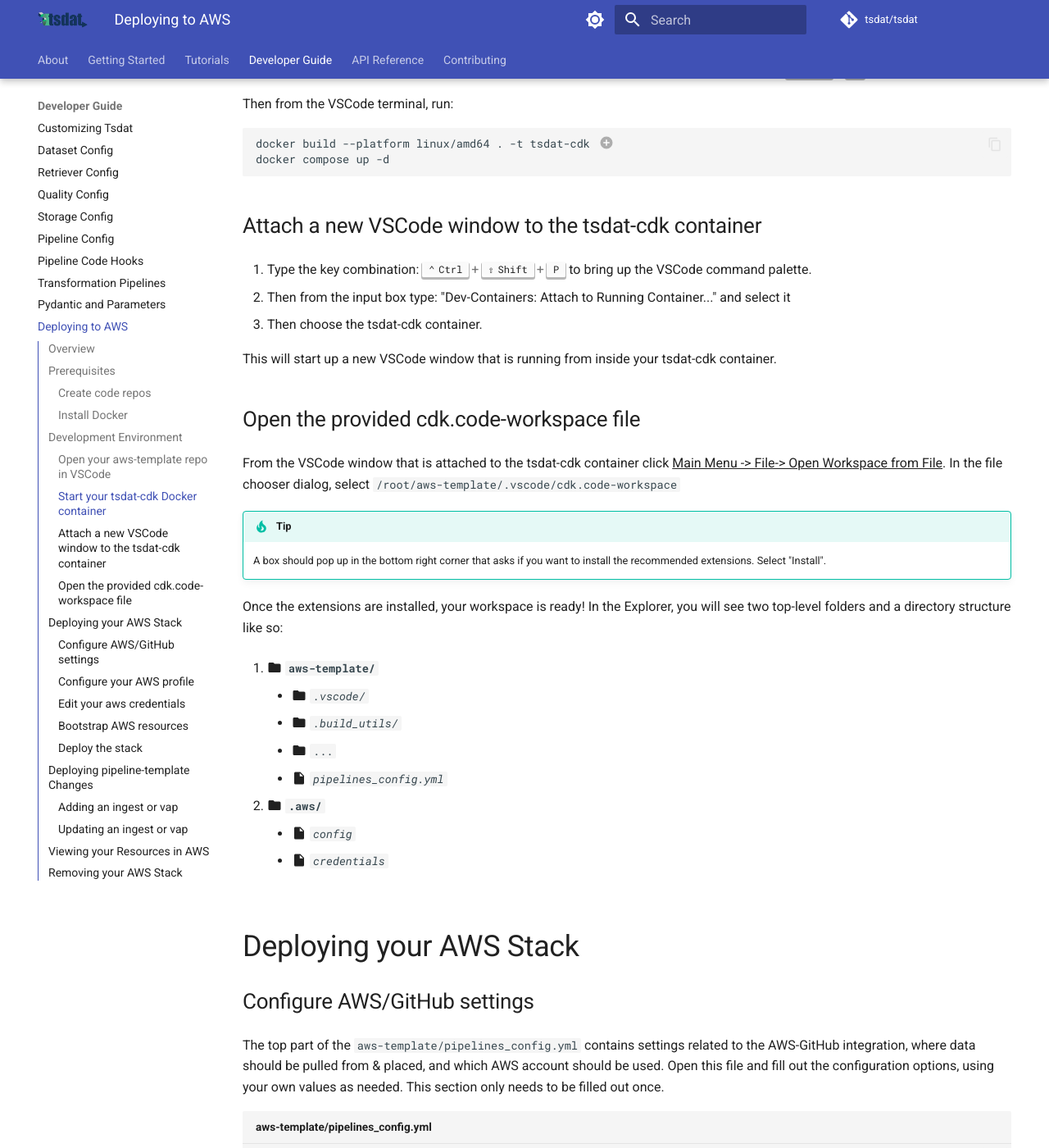
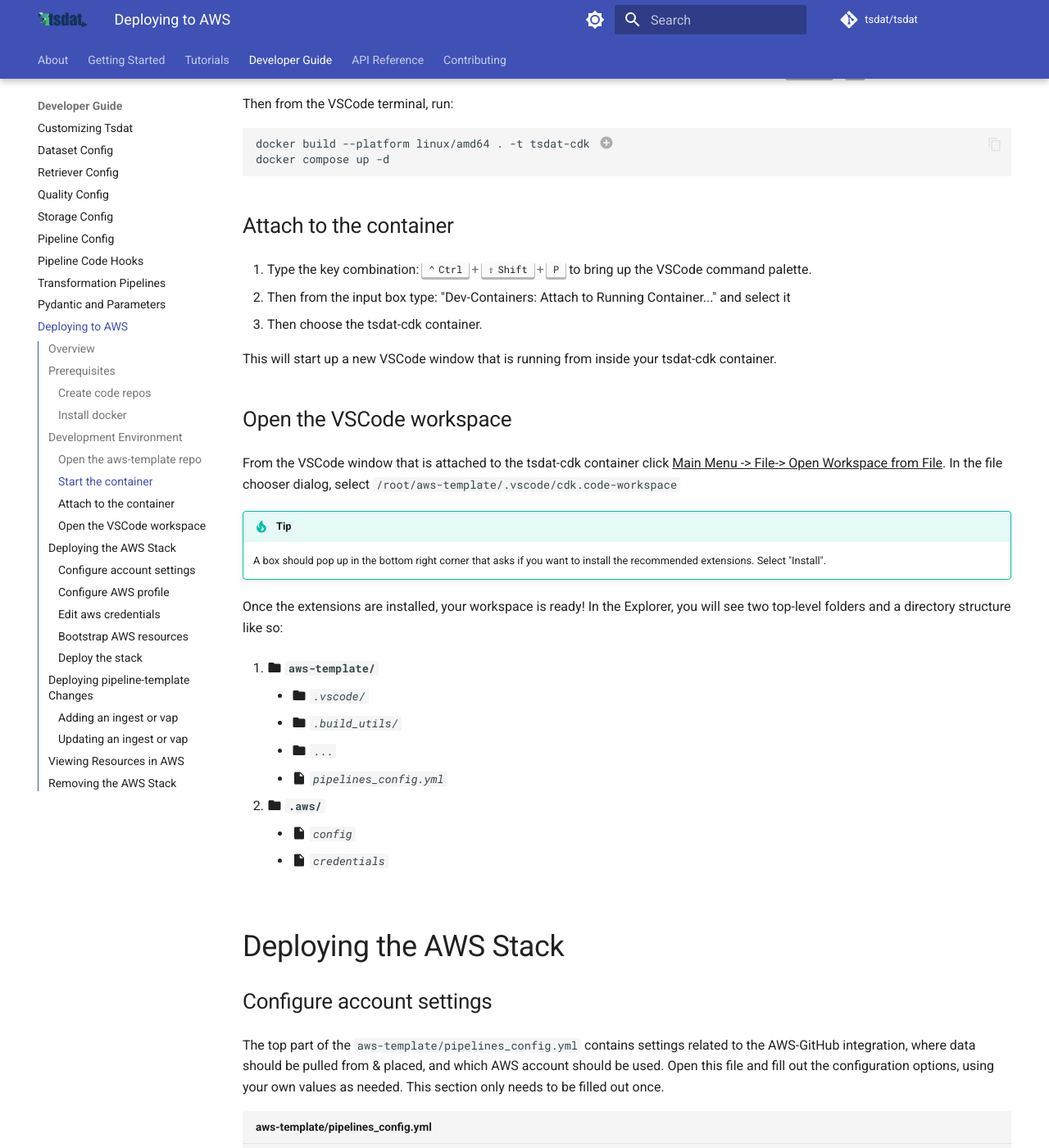
Before and after one commit to tsdat/tsdat, an MkDocs documentation site: the page built from docs/config/aws_template.md, in a window 1280 px wide and 1400 px high, scrolled down 2751 px. Shown: the whole window at 82% size. Built offline with MkDocs 1.6.1 and Material for MkDocs 9.7.7, drawn with Linux system fonts in a browser that asks for light colours; comment, search, counter and statistics services are not loaded; some of the changed text lies outside the part shown.

Commit message:
Improve section titles

````diff
--- a/docs/config/aws_template.md
+++ b/docs/config/aws_template.md
@@ -57,7 +57,7 @@
     converting all the file line endings to `CRLF`. If your files have `CRLF` line endings, it will cause the AWS
     pipeline to crash.
 
-### Install Docker
+### Install docker
 
 We use a Docker container with VSCode to make setting up your development environment a snap.  We assume users have a
 basic familiarity with Docker containers. If you are new to Docker, there are many free online tutorials to get you
@@ -91,7 +91,7 @@
 
 ## Development Environment
 
-### Open your `aws-template` repo in VSCode
+### Open the `aws-template` repo
 
 Open the `aws-template` repository in VSCode. You can either use the command line for this (i.e.,
 `code path/to/aws-template`), or just open it using ^^File -> Open Folder^^.
@@ -102,7 +102,7 @@
     ([ms-vscode-remote.remote-wsl](https://marketplace.visualstudio.com/items?itemName=ms-vscode-remote.remote-wsl)).
     installed. Then press ++ctrl+shift+p++ and enter the command **`WSL: Reopen folder in WSL`**
 
-### Start your tsdat-cdk Docker container
+### Start the container
 
 From your VSCode window, start a terminal (^^Main Menu -> Terminal -> New^^, OR you can press ++ctrl+grave++).
 
@@ -116,7 +116,7 @@
 1. In our testing we found that just `docker compose up -d` works fine on our team's Windows, Linux, and intel MacOS
 systems, but the `--platform` argument was needed for M1/M2 MacBooks. Milage may vary.
 
-### Attach a new VSCode window to the tsdat-cdk container
+### Attach to the container
 
 1. Type the key combination:  ++ctrl+shift+p++ to bring up the VSCode command palette.
 1. Then from the input box type: "Dev-Containers:  Attach to Running Container..." and select it
@@ -124,7 +124,7 @@
 
 This will start up a new VSCode window that is running from inside your tsdat-cdk container.
 
-### Open the provided cdk.code-workspace file
+### Open the VSCode workspace
 
 From the VSCode window that is attached to the tsdat-cdk container click ^^Main Menu -> File-> Open Workspace from
 File^^. In the file chooser dialog, select `/root/aws-template/.vscode/cdk.code-workspace`
@@ -147,9 +147,9 @@
     * :material-file: *`config`*
     * :material-file: *`credentials`*
 
-## Deploying your AWS Stack
+## Deploying the AWS Stack
 
-### Configure AWS/GitHub settings
+### Configure account settings
 
 The top part of the `aws-template/pipelines_config.yml` contains settings related to the AWS-GitHub integration, where
 data should be pulled from & placed, and which AWS account should be used. Open this file and fill out the configuration
@@ -189,7 +189,7 @@
         CodeStar access to just your `pipeline-template` and `aws-template` repositories. You can always change this
         later in [GitHub](https://github.com/settings/installations) if you want.
 
-### Configure your AWS profile
+### Configure AWS profile
 
 From a terminal inside your VSCode window attached to the docker container run the following line. You may leave this
 blank aside from the region. You only need to do this once.
@@ -209,7 +209,7 @@
 region = us-west-2
 ```
 
-### Edit your aws credentials
+### Edit aws credentials
 
 !!! warning
 
@@ -374,7 +374,7 @@
 
     You've now deployed a pipeline stack to AWS and you know how to update and add new pipelines on-the-fly!
 
-## Viewing your Resources in AWS
+## Viewing Resources in AWS
 
 You can use the AWS UI to view the resources that were created during the build.
 
@@ -432,7 +432,7 @@
 
 </div>
 
-## Removing your AWS Stack
+## Removing the AWS Stack
 
 If for some reason you would like to completely remove everything that's been deployed, then follow the steps below for
 each branch you deployed.
````
